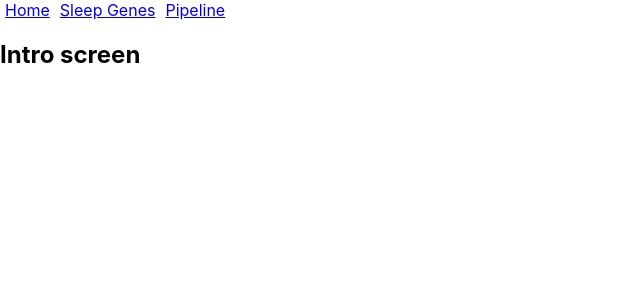
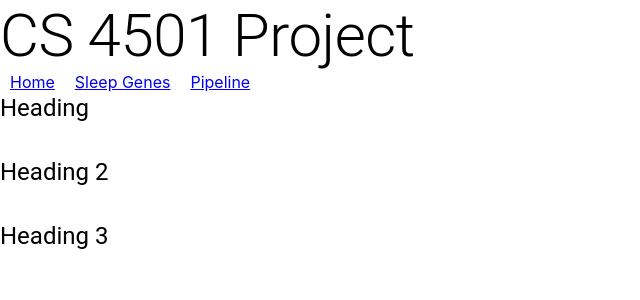
Before and after one commit to johnny-yang-4102/cs_4501_sleep_brain, a JavaScript app: page / in a window 1280 px wide. Shown: the top 300 px of the page, without its empty margins (0-640 px from the left). Built offline with nearby package versions, Linux system fonts and the light colour scheme; the HTML template or start-up script is replaced by a standard one.

Commit message:
Add title and example headings

```diff
--- a/package.json
+++ b/package.json
@@ -3,6 +3,9 @@
   "version": "0.1.0",
   "private": true,
   "dependencies": {
+    "@emotion/react": "^11.10.5",
+    "@emotion/styled": "^11.10.5",
+    "@mui/material": "^5.10.11",
     "@testing-library/jest-dom": "^5.16.5",
     "@testing-library/react": "^13.4.0",
     "@testing-library/user-event": "^13.5.0",
--- a/src/App.js
+++ b/src/App.js
@@ -3,6 +3,7 @@ import './App.css';
 import ScreenSleepGenes from './screens/ScreenSleepGenes';
 import ScreenIntro from './screens/ScreenIntro';
 import ScreenPipeline from './screens/ScreenPipeline';
+import { Typography } from '@mui/material';
 
 import {
   BrowserRouter as Router,
@@ -13,11 +14,24 @@ import {
 function App() {
 
   const padding = {
-    padding: 5
+    padding: 10
   }
 
   return (
+
+    <div>
+
+      <Typography
+        variant="h2"
+
+        component="div"
+        color="black"
+      >
+        CS 4501 Project
+      </Typography>
+
       <Router>
+
         <div>
           <Link style={padding} to="/">Home</Link>
           <Link style={padding} to="/sleep_genes">Sleep Genes</Link>
@@ -31,6 +45,8 @@ function App() {
         </Routes>
 
       </Router>
+    </div>
+
   )
 }
 
--- a/src/screens/ScreenIntro.js
+++ b/src/screens/ScreenIntro.js
@@ -1,8 +1,26 @@
-const ScreenIntro = () => (
-    <div>
-        <h2>Intro screen</h2>
-    </div>
-)
+import { Stack } from "@mui/system";
+import { Grid, Typography, Divider } from "@mui/material";
+
+const ScreenIntro = () => {
+    return (
+        <Stack spacing={4} direction="column">
+
+          <Grid item>
+            <Typography variant="h5" >Heading </Typography>
+          </Grid>
+
+
+          <Grid item>
+            <Typography variant="h5" >Heading 2</Typography>
+          </Grid>
+
+          <Grid item>
+            <Typography variant="h5">Heading 3</Typography>
+          </Grid>
+
+        </Stack>
+      );
+}
 
 
 export default ScreenIntro;
```
Also changed, not shown: 1 other file (tests, documents, lock files or other folders). Lines whose indentation alone changed are shown as unchanged.
